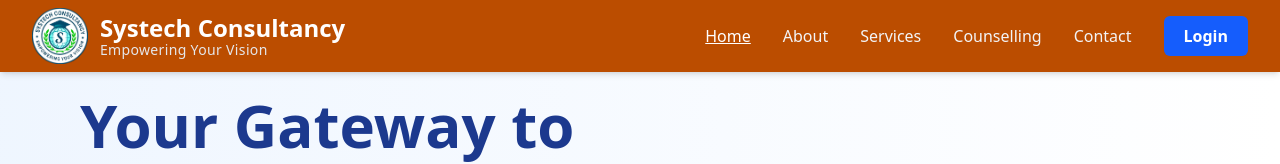
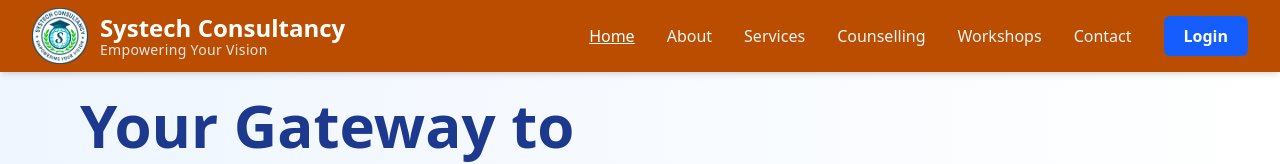
Before and after one commit to systechconsultancy/SystechConsultancy, a Next.js app in the folder client/: page / in a window 1280 px wide. Shown: the top 164 px of the page. Built offline with nearby package versions, Linux system fonts and the light colour scheme; no server answers.

Commit message:
feat: Add 'Workshops' link to the Navbar component

```diff
--- a/client/app/components/Navbar.jsx
+++ b/client/app/components/Navbar.jsx
@@ -16,6 +16,7 @@ const Navbar = ({ isLoggedIn }) => {
         { label: "About", path: "/about" },
         { label: "Services", path: "/services" },
         { label: "Counselling", path: "/counselling" },
+        { label: "Workshops", path: "/workshops" },
         { label: "Contact", path: "/contact" },
     ];
 
```
